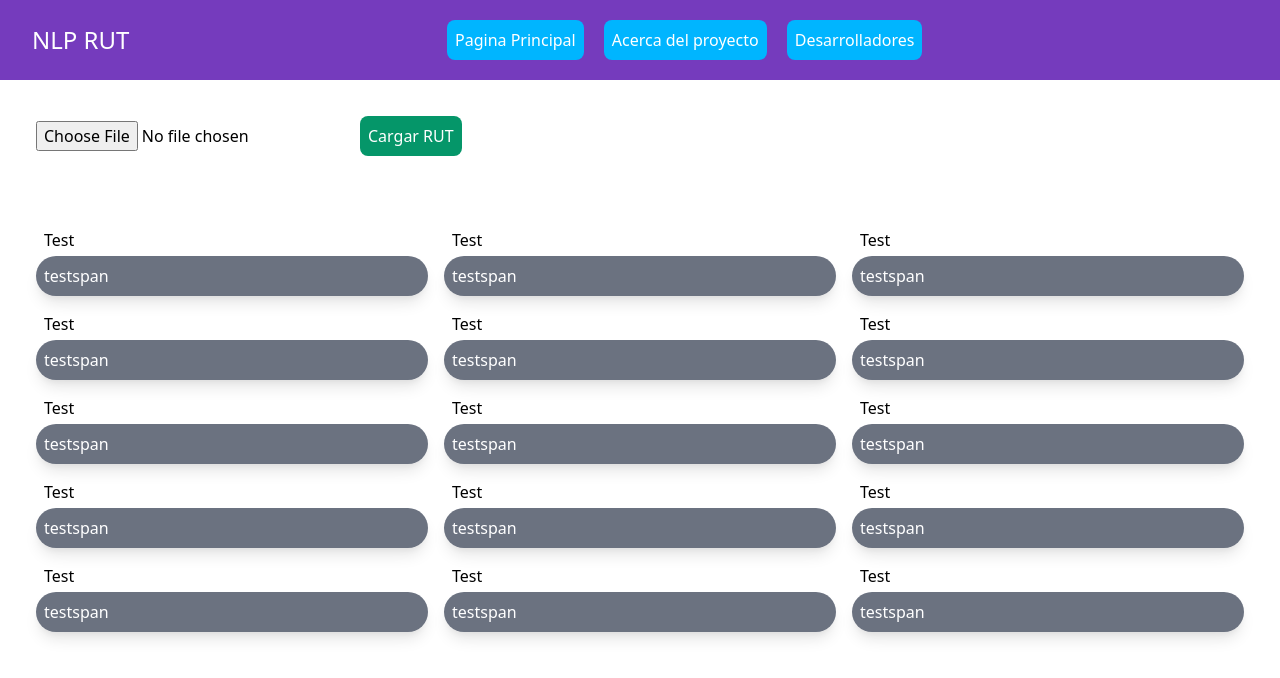
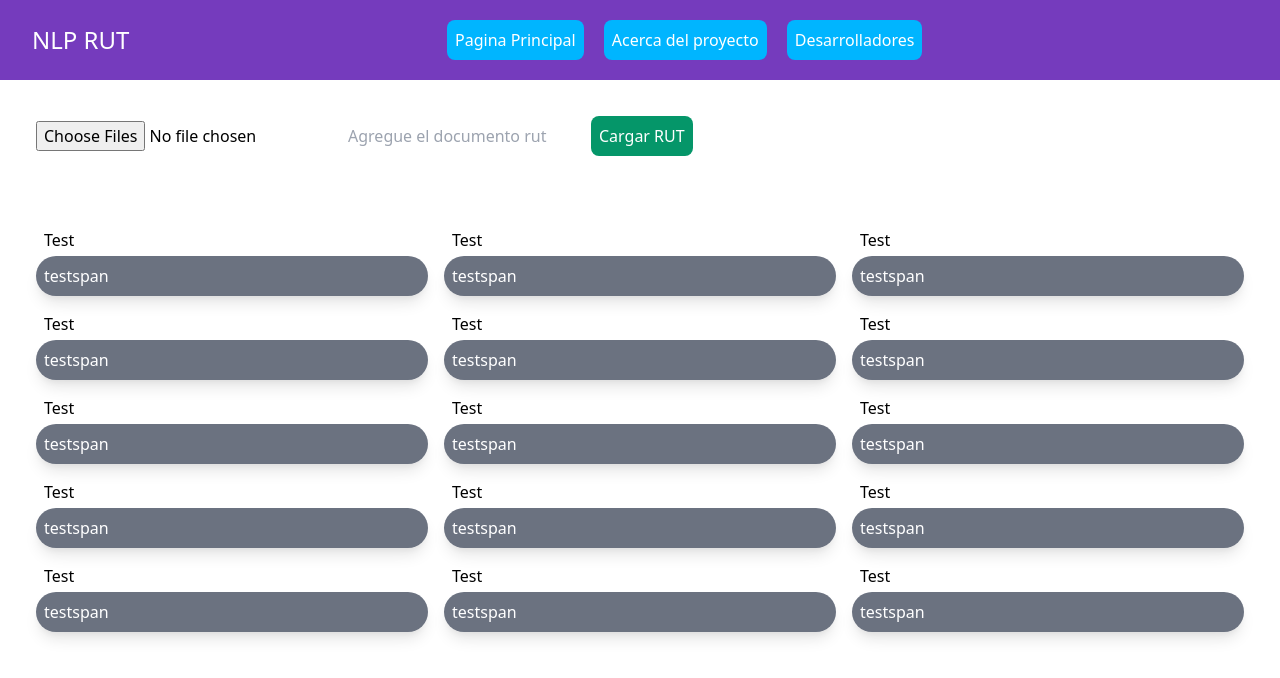
Before and after one commit to chosky/NLP-RUT-front, a Next.js app: page / in a window 1280 px wide. Shown: the top 678 px of the page. Built offline with nearby package versions, Linux system fonts and the light colour scheme.

Commit message:
Esto es un lindo avance

```diff
--- a/components/Footer.tsx
+++ b/components/Footer.tsx
@@ -0,0 +1,9 @@
+const Footer = () => {
+    return (
+        <div>
+            Footer
+        </div>
+    )
+}
+
+export default Footer
--- a/pages/index.tsx
+++ b/pages/index.tsx
@@ -1,34 +1,72 @@
-import ItemPainted from '../components/ItemPainted'
+import axios from 'axios';
+import { useEffect, useState } from 'react';
+import ItemPainted from '../components/ItemPainted';
 
 const index = () => {
+  const [files, setfiles] = useState([]);
+  const [url, seturl] = useState('');
+
+  // axios.post("https://nlp-rut-flask-server.herokuapp.com/api/descarga_archivos", )
+
+  useEffect(() => {
+    console.log('thse are the file', files);
+    console.log('thse are the url', url);
+  }, [files,url]);
+
+  // const arrayToSent = (arreglo) => {
+  //   const array = { archivos_rut: [] };
+  // };
+
+  // const handleNotUrl = () => {
+
+  // }
+
   return (
     <>
-      <div className="p-9">
-
-
-        <input type="file" className="" placeholder="Agregue el documento rut"/>
-        <button className="ml-3 p-2 rounded-lg  bg-green-600 text-white hover:text-green-800 hover:bg-green-200 hover:border-green-600 hover:border-solid">Cargar RUT</button>
+      <div className='p-9'>
+        <input
+          type='file'
+          className=''
+          multiple
+          onChange={(e) => {
+            setfiles([...files, e.target.files]);
+          }}
+          placeholder='Agregue el documento rut'
+        />
+        <input
+          type='text'
+          className=''
+          onChange={(e) => {
+            let urlData = e.target.value
+            // seturl(urlData.indexOf('http') > -1 ? urlData : '' );
+            seturl(urlData);
+          }}
+          value={url}
+          placeholder='Agregue el documento rut'
+        />
+        <button className='ml-3 p-2 rounded-lg  bg-green-600 text-white hover:text-green-800 hover:bg-green-200 hover:border-green-600 hover:border-solid'>
+          Cargar RUT
+        </button>
       </div>
 
-      <div className="grid grid-cols-3 gap-4 p-9">
-        <ItemPainted label="Test" span="testspan" />
-        <ItemPainted label="Test" span="testspan" />
-        <ItemPainted label="Test" span="testspan" />
-        <ItemPainted label="Test" span="testspan" />
-        <ItemPainted label="Test" span="testspan" />
-        <ItemPainted label="Test" span="testspan" />
-        <ItemPainted label="Test" span="testspan" />
-        <ItemPainted label="Test" span="testspan" />
-        <ItemPainted label="Test" span="testspan" />
-        <ItemPainted label="Test" span="testspan" />
-        <ItemPainted label="Test" span="testspan" />
-        <ItemPainted label="Test" span="testspan" />
-        <ItemPainted label="Test" span="testspan" />
-        <ItemPainted label="Test" span="testspan" />
-        <ItemPainted label="Test" span="testspan" />
-
+      <div className='grid grid-cols-3 gap-4 p-9'>
+        <ItemPainted label='Test' span='testspan' />
+        <ItemPainted label='Test' span='testspan' />
+        <ItemPainted label='Test' span='testspan' />
+        <ItemPainted label='Test' span='testspan' />
+        <ItemPainted label='Test' span='testspan' />
+        <ItemPainted label='Test' span='testspan' />
+        <ItemPainted label='Test' span='testspan' />
+        <ItemPainted label='Test' span='testspan' />
+        <ItemPainted label='Test' span='testspan' />
+        <ItemPainted label='Test' span='testspan' />
+        <ItemPainted label='Test' span='testspan' />
+        <ItemPainted label='Test' span='testspan' />
+        <ItemPainted label='Test' span='testspan' />
+        <ItemPainted label='Test' span='testspan' />
+        <ItemPainted label='Test' span='testspan' />
       </div>
     </>
-  )
-}
-export default index
+  );
+};
+export default index;
```
Also changed, not shown: components/Button.tsx (deleted).
